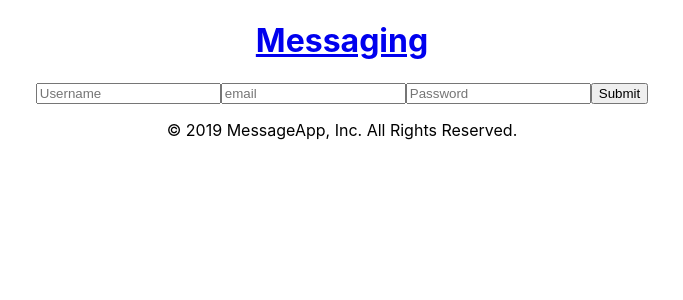
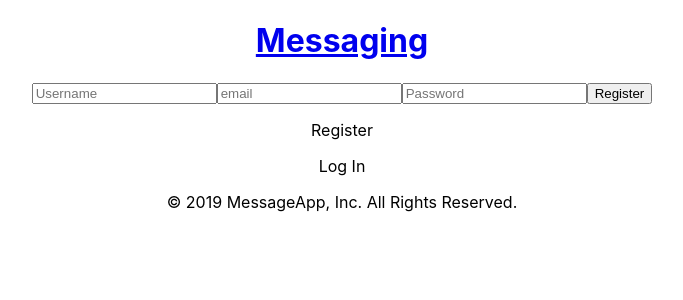
Before and after one commit to e-sohn/MessageApp, a React (Create React App) app in the folder client/: page / in a window 1280 px wide. Shown: the top 300 px of the page, without its empty margins (298-981 px from the left). Built offline with nearby package versions, Linux system fonts and the light colour scheme.

Commit message:
Buttons to toggle login and register

```diff
--- a/client/src/App.js
+++ b/client/src/App.js
@@ -28,7 +28,8 @@ class App extends Component {
     this.handleRegister = this.handleRegister.bind(this);
     this.handleLogin = this.handleLogin.bind(this);
     this.handleLogout = this.handleLogout.bind(this);
-
+    this.navLogin = this.navLogin.bind(this);
+    this.navRegister = this.navRegister.bind(this);
   }
 
   componentDidMount() {
@@ -99,6 +100,14 @@ class App extends Component {
     })
   }
 
+  navLogin() {
+    this.props.history.push(`/login`);
+  }
+
+  navRegister() {
+    this.props.history.push(`/`);
+  }
+
   render() {
     return (
       <div className="App">
@@ -110,7 +119,9 @@ class App extends Component {
           handleLogin={this.handleLogin}
           username={this.state.registerForm.username}
           email={this.state.registerForm.email}
-          password={this.state.registerForm.password}/>
+          password={this.state.registerForm.password}
+          navLogin={this.navLogin}
+          navRegister={this.navRegister} />
         <Footer />
       </div>
     );
--- a/client/src/components/Main.jsx
+++ b/client/src/components/Main.jsx
@@ -14,7 +14,10 @@ const Main = (props) => {
               handleSubmit={props.handleRegister}
               username={props.username}
               email={props.email}
-              password={props.password}/>
+              password={props.password}
+              value="Register"
+              navLogin={props.navLogin}
+              navRegister={props.navRegister}/>
           </div>
       )}/>
       <Route exact path='/login' render={() => (
@@ -24,7 +27,10 @@ const Main = (props) => {
               handleSubmit={props.handleLogin}
               username={props.username}
               email={props.email}
-              password={props.password}/>
+              password={props.password}
+              value="Log In"
+              navLogin={props.navLogin}
+              navRegister={props.navRegister}/>
           </div>
       )}/>
       <Route exact path='/home' render={() => (
--- a/client/src/components/Register.jsx
+++ b/client/src/components/Register.jsx
@@ -2,6 +2,7 @@ import React from 'react';
 
 const Register = (props) => {
   return (
+    <div>
       <form
         onSubmit={props.handleSubmit}
         className="register-form">
@@ -34,9 +35,13 @@ const Register = (props) => {
           required />
         <input
           type="submit"
+          value={props.value}
           onSubmit={props.handleSubmit} />
         </div>
       </form>
+      <p onClick={props.navRegister}>Register</p>
+      <p onClick={props.navLogin}>Log In</p>
+    </div>
   )
 };
 
```
Also changed, not shown: 2 other files (tests, documents, lock files or other folders). Lines whose indentation alone changed are shown as unchanged.
